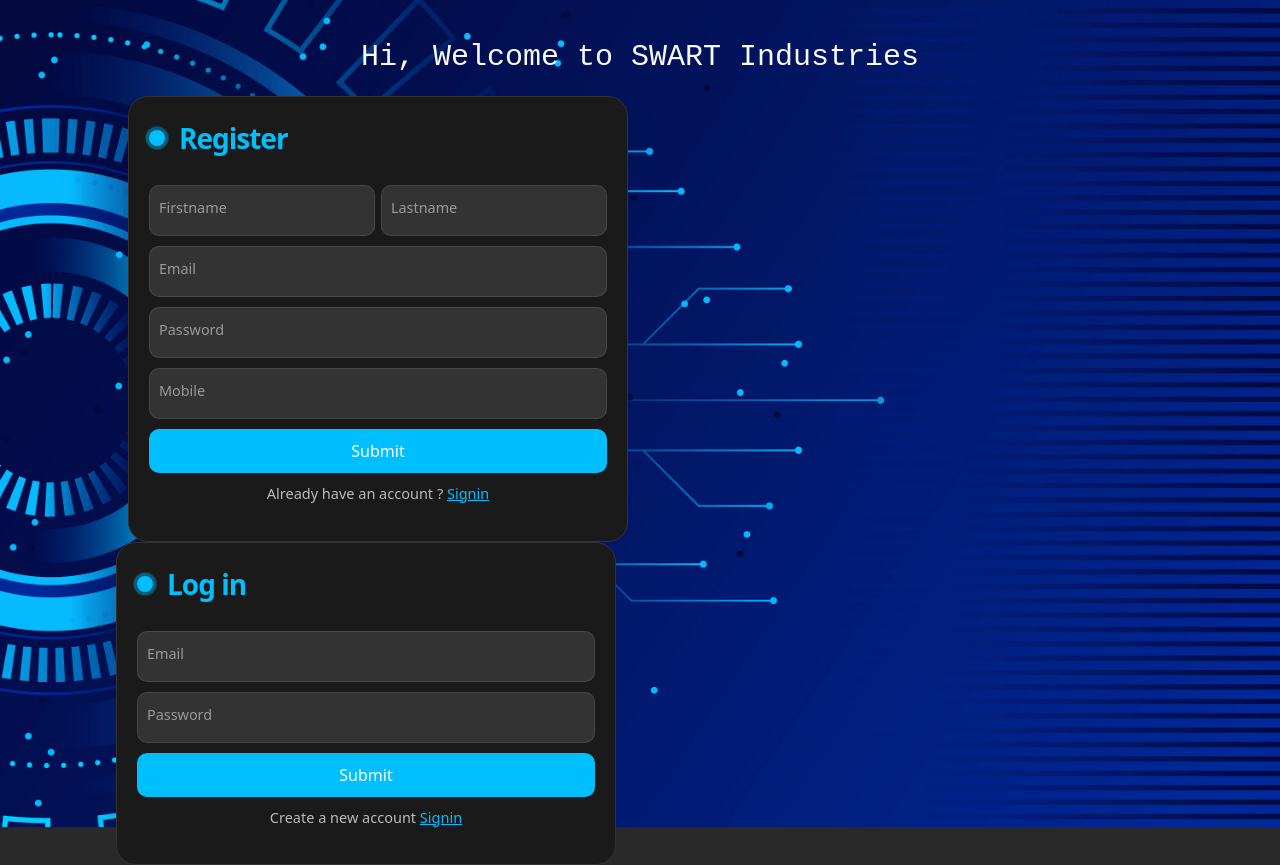
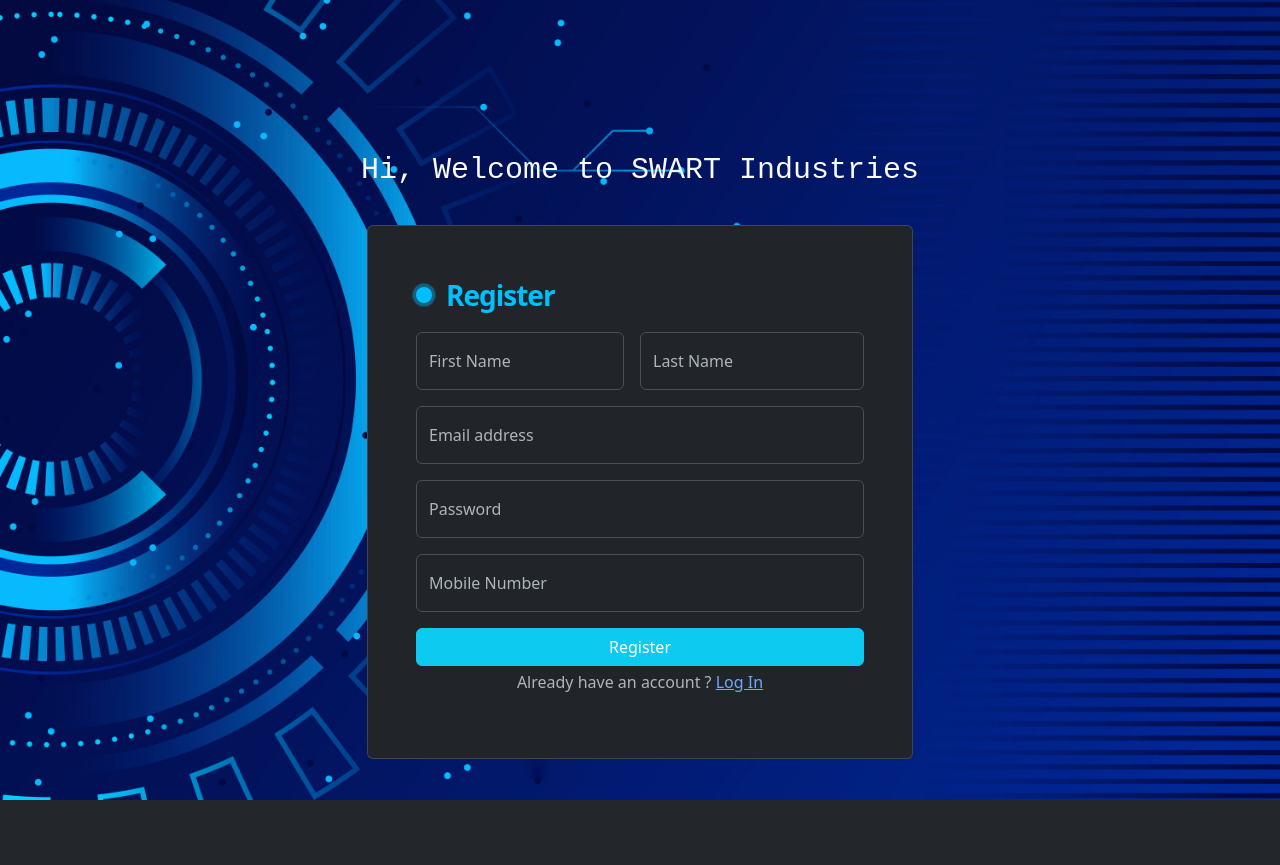
Before and after one commit to Alokachamod/swart_web, a PHP site: page / in a window 1280 px wide. After the commit the page ends 800 px from the top, so only its background shows below. Run offline with PHP 8.4, Linux system fonts and the light colour scheme.

Commit message:
Update index.php by GH Dev

```diff
--- a/index.php
+++ b/index.php
@@ -1,11 +1,9 @@
 <?php
-
 include "connection.php";
-
 ?>
 
 <!DOCTYPE html>
-<html lang="en">
+<html lang="en" data-bs-theme="dark">
 
 <head>
   <meta charset="UTF-8">
@@ -14,86 +12,83 @@ include "connection.php";
   <link rel="stylesheet" href="bootstrap.css">
   <link rel="stylesheet" href="style.css">
   <link rel="icon" href="resources\profile for swart.jpg">
-
 </head>
 
 <body class="mainbody">
-  <div class="container-fluid vh-100 d-flex justify-content-center">
-    <div class="row align-content-center">
-      <!--header-->
-      <div class="col-12">
-        <div class="row">
-          <div class="col-12">
-            <p class=" title01 text-light">Hi, Welcome to SWART Industries</p>
+  <div class="container">
+    <div class="row">
+      <div class="col-12 text-center mt-5 mb-3">
+        <p class=" title01 text-light">Hi, Welcome to SWART Industries</p>
+      </div>
+    </div>
+
+    <!-- Sign Up Section -->
+    <div class="row justify-content-center" id="signUpBox">
+      <div class="col-6">
+        <div class="card p-5">
+          <p class="title">Register</p>
+          <div class="d-flex justify-content-between">
+            <div class="form-floating col-6 pe-3">
+              <!-- First Name Input -->
+              <input type="text" class="form-control" id="fname" placeholder="Aloka">
+              <label for="fname">First Name</label>
+            </div>
+            <div class="form-floating col-6">
+              <!-- Last Name Input -->
+              <input type="text" class="form-control" id="lname" placeholder="Champathi">
+              <label for="lname">Last Name</label>
+            </div>
+          </div>
+          <div class="col-12 mt-3">
+            <!-- Email Input -->
+            <div class="form-floating mb-3">
+              <input type="email" class="form-control" id="floatingInput" placeholder="name@example.com">
+              <label for="floatingInput">Email address</label>
+            </div>
+            <!-- Password Input -->
+            <div class="form-floating mb-3">
+              <input type="password" class="form-control" id="floatingPassword" placeholder="Password">
+              <label for="floatingPassword">Password</label>
+            </div>
+            <!-- Mobile Number Input -->
+            <div class="form-floating">
+              <input type="text" class="form-control" id="number" placeholder="Password">
+              <label for="number">Mobile Number</label>
+            </div>
+            <!-- Register Button -->
+            <button type="button" class="btn btn-info col-12 mt-3 mb-1 text-white">Register</button>
+            <!-- Toggle to Login Section -->
+            <p class="text-center">Already have an account ? <a href="#" onclick="changeView();">Log In</a></p>
           </div>
         </div>
-        <!--header-->
+      </div>
+    </div>
 
-        <!--content-->
-        <div class="col-12 col-lg-6">
-          <div class="row">
-            <div class="col-6 d-none  d-lg-block">
-              <!--signup box-->
-              <div class="col-12  col-lg-6" id="signUpBox"></div>
-              <form class="form ">
-                <p class="title">Register </p>
-
-                <div class="flex">
-                  <label>
-                    <input class="input" type="text" placeholder="" required="">
-                    <span>Firstname</span>
-                  </label>
-
-                  <label>
-                    <input class="input" type="text" placeholder="" required="">
-                    <span>Lastname</span>
-                  </label>
-                </div>
-
-                <label>
-                  <input class="input" type="email" placeholder="" required="">
-                  <span>Email</span>
-                </label>
-
-                <label>
-                  <input class="input" type="password" placeholder="" required="">
-                  <span>Password</span>
-                </label>
-                <label>
-                  <input class="input" type="text" placeholder="" required="">
-                  <span>Mobile</span>
-                </label>
-                <button class="submit">Submit</button>
-                <p class="signin">Already have an account ? <a href="#" onclick="changeView();">Signin</a> </p>
-              </form>
+    <!-- Sign In Section -->
+    <div class="row justify-content-center d-none" id="signInBox">
+      <div class="col-6">
+        <div class="card p-5">
+          <p class="title">Log in</p>
+          <div class="col-12 mt-3">
+            <!-- Email Input -->
+            <div class="form-floating mb-3">
+              <input type="email" class="form-control" id="floatingInput" placeholder="aloka@example.com">
+              <label for="floatingInput">Email address</label>
             </div>
-            <!--sign up--->
-            <!--sign in--->
-            <div class="col-12" id="signInBox"></div>
-              <form class="form ">
-                <p class="title">Log in </p>
-
-
-                <label>
-                  <input class="input" type="email" placeholder="" required="">
-                  <span>Email</span>
-                </label>
-
-                <label>
-                  <input class="input" type="password" placeholder="" required="">
-                  <span>Password</span>
-                </label>
-
-                <button class="submit">Submit</button>
-                <p class="signin">Create a new account <a href="#" onclick="changeView();">Signin</a> </p>
-              </form>
+            <!-- Password Input -->
+            <div class="form-floating mb-3">
+              <input type="password" class="form-control" id="floatingPassword" placeholder="Password">
+              <label for="floatingPassword">Password</label>
             </div>
-            <!--sign in--->
+            <!-- Sign In Button -->
+            <button type="button" class="btn btn-info col-12 mt-3 mb-1 text-white">Sign In</button>
+            <!-- Toggle to Sign Up Section -->
+            <p class="text-center">Create a new account <a href="#" onclick="changeView();">Signup</a></p>
           </div>
         </div>
-
       </div>
     </div>
+
     <script src="script.js"></script>
     <script src="https://cdn.jsdelivr.net/npm/bootstrap@5.2.0-beta1/dist/js/bootstrap.bundle.min.js" integrity="sha386-iqQ80CjrKlQ1VpLN3FMxifQzLtOhwIWGEH2tIW7boqApr4vIWXOqDjlzBrvdZGUv" crossorigin="anonymous"></script>
 </body>
```
